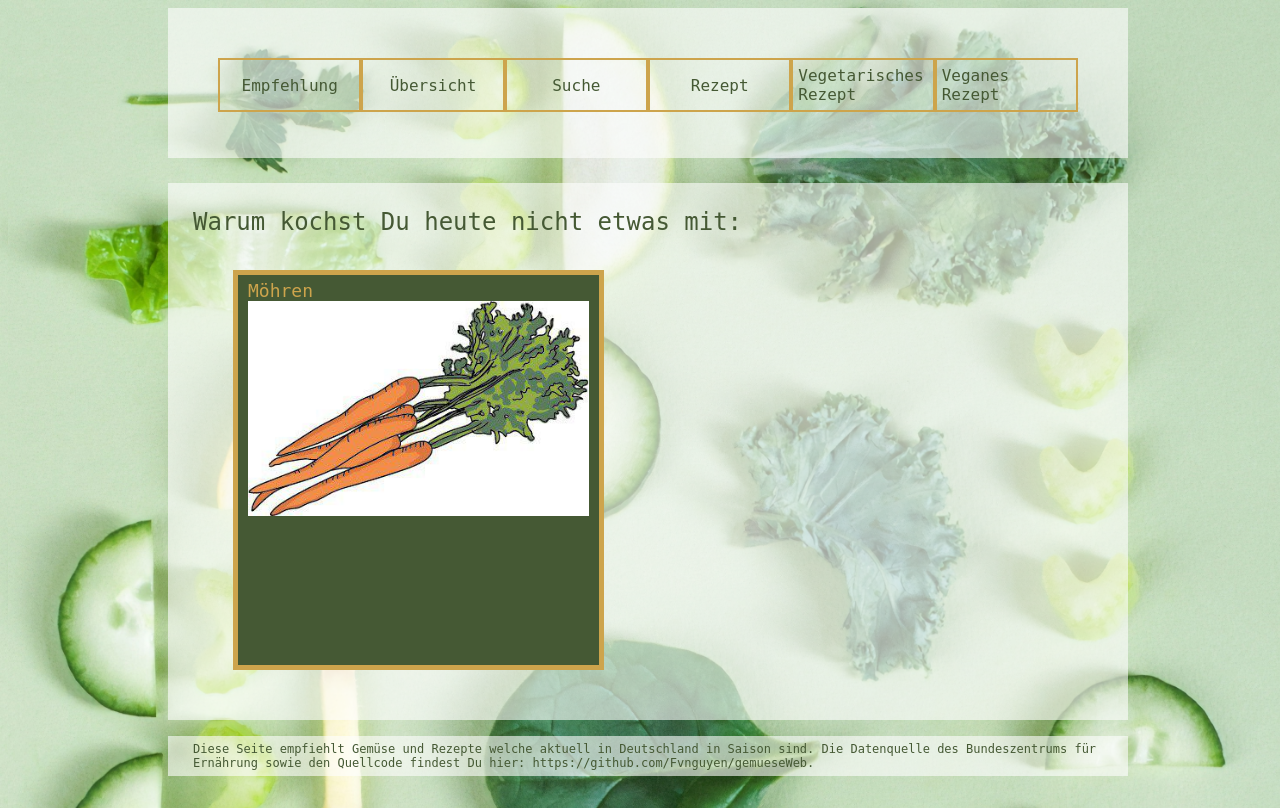
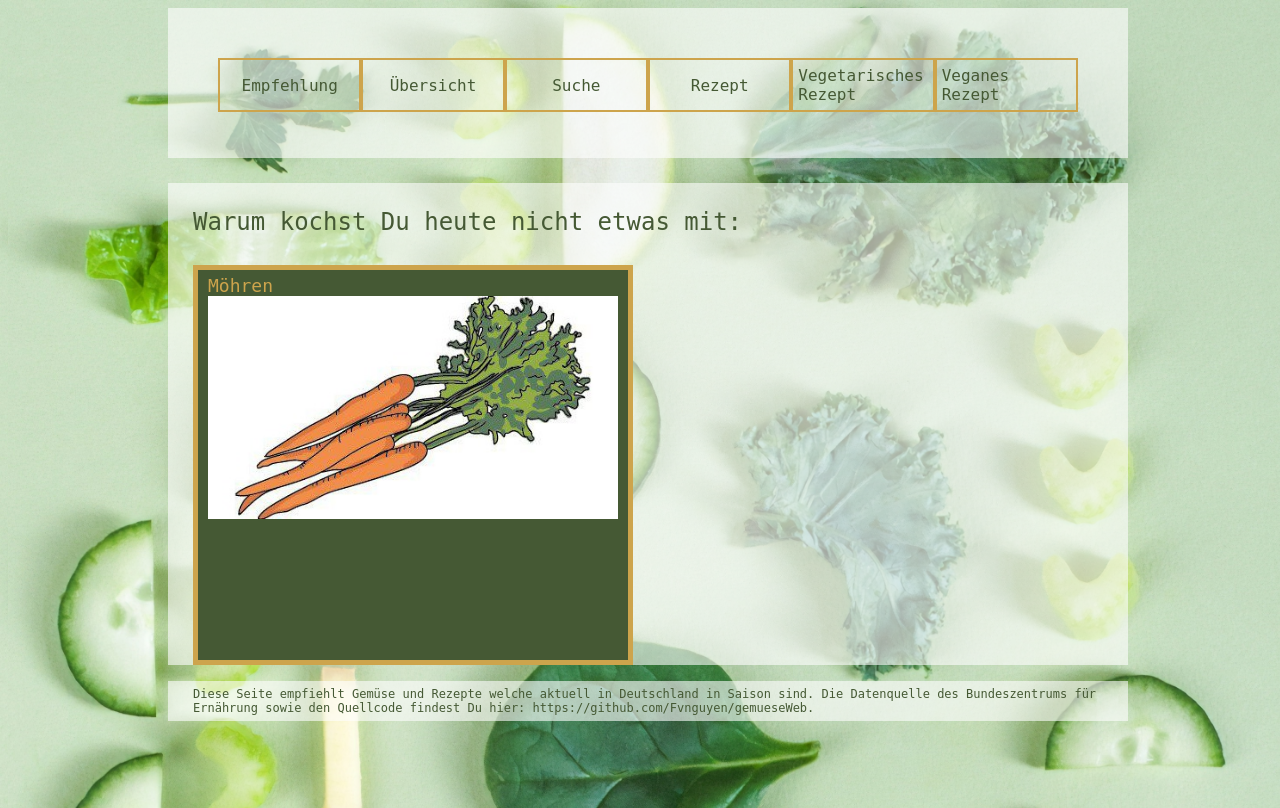
Before and after one commit to Fvnguyen/gemueseWeb, a Flask app: page / in a window 1280 px wide. Run offline with Flask 2, Linux system fonts and the light colour scheme.

Commit message:
Resized pictures and scaled list overview

```diff
--- a/static/gemuese_style.css
+++ b/static/gemuese_style.css
@@ -94,6 +94,7 @@ ul {
   list-style: none;
   padding-top: 5px;
   padding-bottom: 50px;
+  padding: 0px;
   display: -ms-flexbox;           /* IE 10 */
   display: -webkit-flex;          /* Safari 6.1+. iOS 7.1+ */
   display: flex;
@@ -106,7 +107,7 @@ ul {
   min-height: 400px;
     height: auto !important;
     height: 400px;
-	width: 75%;
+	width: 100%;
 }
 li {
   padding: 5px 10px;
@@ -115,7 +116,7 @@ li {
   border: 5px solid #cda44c;
   font-family: monospace;
   font-size: 18px;
-  width: 50%;
+  width: 45%;
 }
 
 .recipe {
```
Also changed, not shown: static/Karotten.jpg, static/Mangold.jpg, static/Möhren.jpg.
